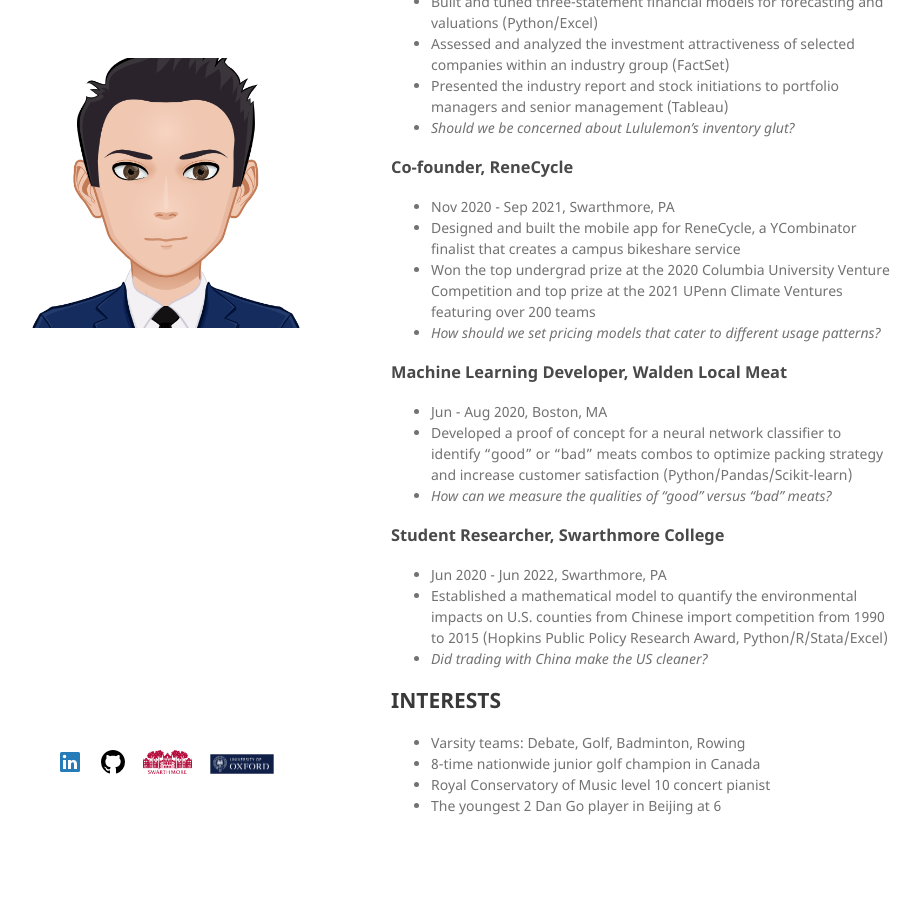
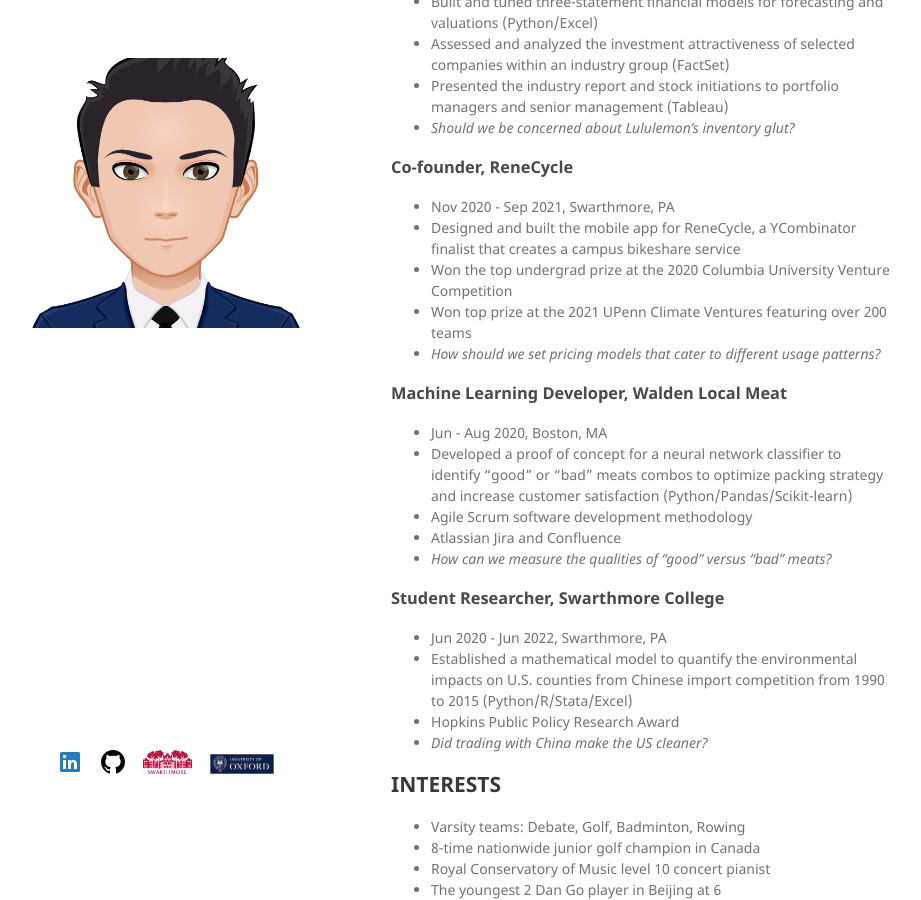
Before and after one commit to henrylei2000/henrylei2000.github.io, a Jekyll site: the page built from index.md, in a window 1280 px wide and 900 px high, scrolled down 1840 px. Shown: the whole window, without its empty margins (179-1100 px from the left). Built offline with Jekyll 4.4.1, drawn with Linux system fonts in a browser that asks for light colours; our own code applies the rules of GitHub Pages for plain Markdown files.

Commit message:
revert tools and techniques

```diff
--- a/index.md
+++ b/index.md
@@ -74,17 +74,21 @@
 ### Co-founder, ReneCycle
 - Nov 2020 - Sep 2021, Swarthmore, PA
 - Designed and built the mobile app for ReneCycle, a YCombinator finalist that creates a campus bikeshare service
-- Won the top undergrad prize at the 2020 Columbia University Venture Competition and top prize at the 2021 UPenn Climate Ventures featuring over 200 teams
+- Won the top undergrad prize at the 2020 Columbia University Venture Competition
+- Won top prize at the 2021 UPenn Climate Ventures featuring over 200 teams
 - _How should we set pricing models that cater to different usage patterns?_
 
 ### Machine Learning Developer, Walden Local Meat
 - Jun - Aug 2020, Boston, MA
 - Developed a proof of concept for a neural network classifier to identify "good" or "bad" meats combos to optimize packing strategy and increase customer satisfaction (Python/Pandas/Scikit-learn)
+- Agile Scrum software development methodology
+- Atlassian Jira and Confluence
 - _How can we measure the qualities of "good" versus "bad" meats?_
 
 ### Student Researcher, Swarthmore College
 - Jun 2020 - Jun 2022, Swarthmore, PA
-- Established a mathematical model to quantify the environmental impacts on U.S. counties from Chinese import competition from 1990 to 2015 (Hopkins Public Policy Research Award, Python/R/Stata/Excel)
+- Established a mathematical model to quantify the environmental impacts on U.S. counties from Chinese import competition from 1990 to 2015 (Python/R/Stata/Excel)
+- Hopkins Public Policy Research Award
 - _Did trading with China make the US cleaner?_
 
 ## INTERESTS
```
